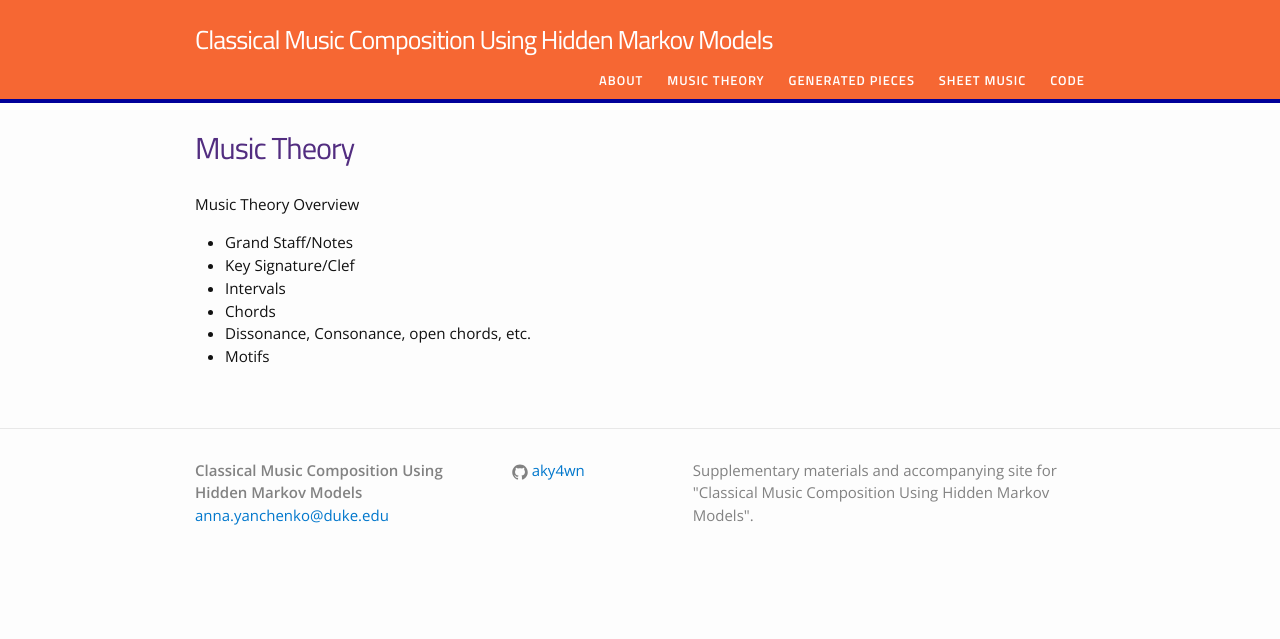
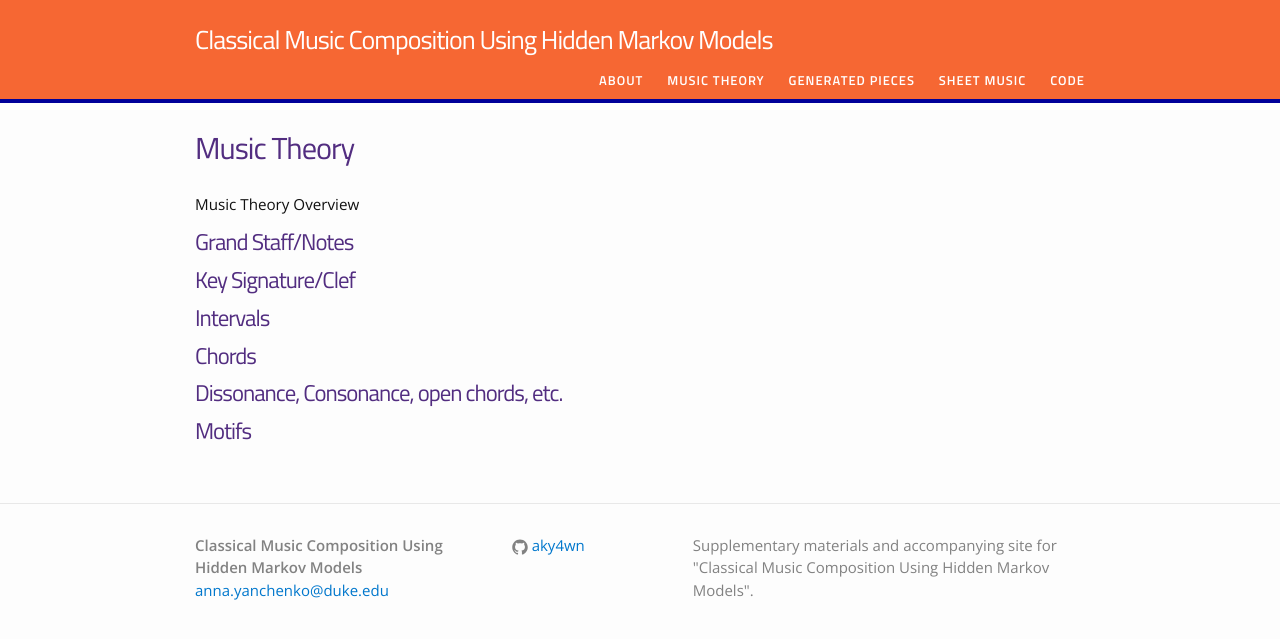
Before and after one commit to aky4wn/Classical-Music-Composition-Using-State-Space-Models, a Jekyll site: the page built from theory.md, in a window 1280 px wide. Shown: the top 639 px of the page. Built offline with Jekyll 4.4.1, drawn with Linux system fonts in a browser that asks for light colours.

```diff
--- a/theory.md
+++ b/theory.md
@@ -4,9 +4,9 @@ title: Music Theory
 permalink: /theory/
 ---
 Music Theory Overview
-- Grand Staff/Notes
-- Key Signature/Clef
-- Intervals
-- Chords
-- Dissonance, Consonance, open chords, etc.
-- Motifs
+# Grand Staff/Notes
+# Key Signature/Clef
+# Intervals
+# Chords
+# Dissonance, Consonance, open chords, etc.
+# Motifs
```
